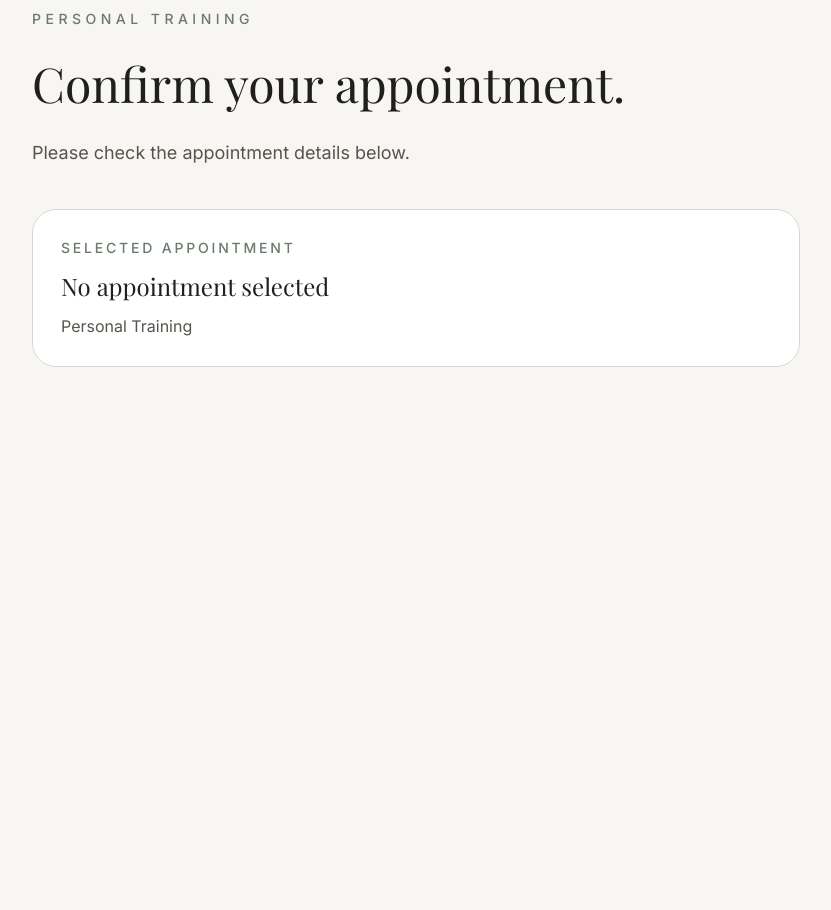
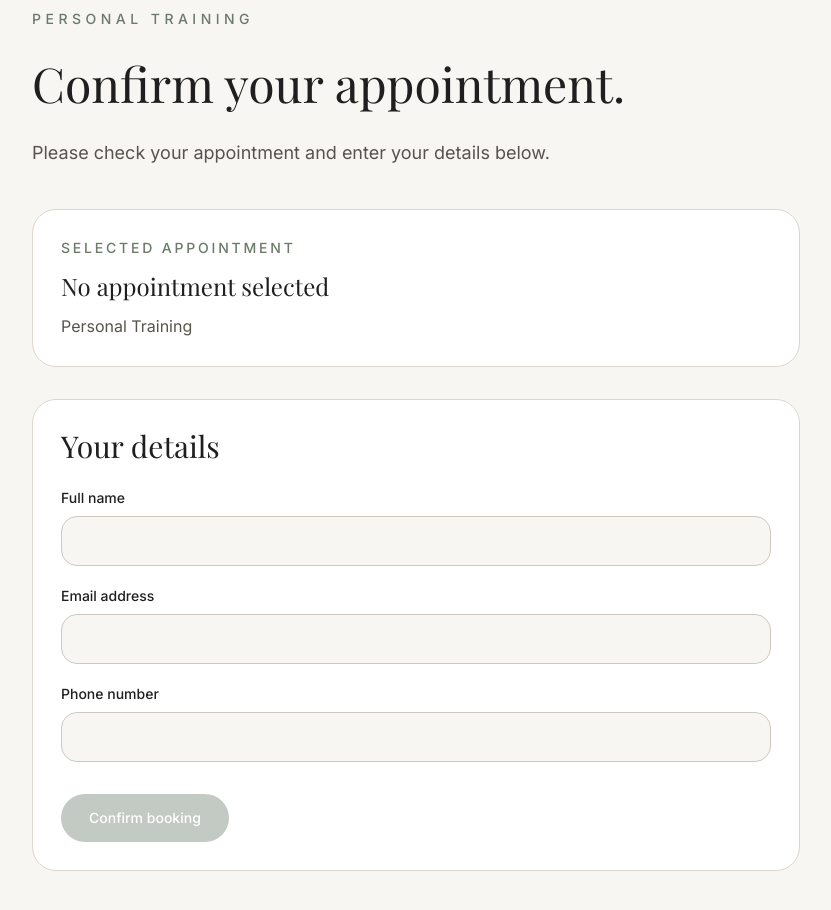
Before and after one commit to gazpeanut/wellness-collective, a Next.js app: page /book/personal-training/confirm in a window 1280 px wide. Shown: the part 140-1050 px from the top of the page, without its empty margins (224-1055 px from the left). Before the commit the page ends 800 px from the top, so only its background shows below. Built offline with nearby package versions, Linux system fonts and the light colour scheme; a web font is replaced by a local one.

Commit message:
Add PT booking form and confirmation

```diff
--- a/app/book/personal-training/confirm/page.tsx
+++ b/app/book/personal-training/confirm/page.tsx
@@ -1,16 +1,31 @@
+"use client";
+
+import { useSearchParams } from "next/navigation";
+import { useState } from "react";
 import Header from "@/components/Header";
 
-type ConfirmPageProps = {
-  searchParams: Promise<{
-    slot?: string;
-  }>;
-};
+export default function ConfirmPage() {
+  const searchParams = useSearchParams();
+  const selectedSlot =
+    searchParams.get("slot") ?? "No appointment selected";
 
-export default async function ConfirmPage({
-  searchParams,
-}: ConfirmPageProps) {
-  const params = await searchParams;
-  const selectedSlot = params.slot ?? "No appointment selected";
+  const [name, setName] = useState("");
+  const [email, setEmail] = useState("");
+  const [phone, setPhone] = useState("");
+  const [bookingConfirmed, setBookingConfirmed] = useState(false);
+
+  const formIsComplete =
+    name.trim() !== "" &&
+    email.trim() !== "" &&
+    phone.trim() !== "";
+
+  function handleConfirmBooking() {
+    if (!formIsComplete) {
+      return;
+    }
+
+    setBookingConfirmed(true);
+  }
 
   return (
     <main className="min-h-screen bg-[#F8F6F3] text-[#1F1F1F]">
@@ -27,7 +42,7 @@ export default async function ConfirmPage({
           </h1>
 
           <p className="mt-6 text-lg leading-8 text-stone-600">
-            Please check the appointment details below.
+            Please check your appointment and enter your details below.
           </p>
 
           <div className="mt-10 rounded-3xl border border-[#DDD6CF] bg-white p-7">
@@ -43,6 +58,95 @@ export default async function ConfirmPage({
               Personal Training
             </p>
           </div>
+
+          {!bookingConfirmed ? (
+            <div className="mt-8 rounded-3xl border border-[#DDD6CF] bg-white p-7">
+              <h2 className="font-display text-3xl">
+                Your details
+              </h2>
+
+              <div className="mt-6 space-y-5">
+                <div>
+                  <label
+                    htmlFor="name"
+                    className="mb-2 block text-sm font-medium"
+                  >
+                    Full name
+                  </label>
+
+                  <input
+                    id="name"
+                    type="text"
+                    value={name}
+                    onChange={(event) => setName(event.target.value)}
+                    className="w-full rounded-2xl border border-[#CFC8C1] bg-[#F8F6F3] px-4 py-3 outline-none focus:border-[#6B7A6B]"
+                  />
+                </div>
+
+                <div>
+                  <label
+                    htmlFor="email"
+                    className="mb-2 block text-sm font-medium"
+                  >
+                    Email address
+                  </label>
+
+                  <input
+                    id="email"
+                    type="email"
+                    value={email}
+                    onChange={(event) => setEmail(event.target.value)}
+                    className="w-full rounded-2xl border border-[#CFC8C1] bg-[#F8F6F3] px-4 py-3 outline-none focus:border-[#6B7A6B]"
+                  />
+                </div>
+
+                <div>
+                  <label
+                    htmlFor="phone"
+                    className="mb-2 block text-sm font-medium"
+                  >
+                    Phone number
+                  </label>
+
+                  <input
+                    id="phone"
+                    type="tel"
+                    value={phone}
+                    onChange={(event) => setPhone(event.target.value)}
+                    className="w-full rounded-2xl border border-[#CFC8C1] bg-[#F8F6F3] px-4 py-3 outline-none focus:border-[#6B7A6B]"
+                  />
+                </div>
+              </div>
+
+              <button
+                type="button"
+                onClick={handleConfirmBooking}
+                disabled={!formIsComplete}
+                className="mt-8 rounded-full bg-[#6B7A6B] px-7 py-3.5 text-sm font-medium text-white transition disabled:cursor-not-allowed disabled:opacity-40"
+              >
+                Confirm booking
+              </button>
+            </div>
+          ) : (
+            <div className="mt-8 rounded-3xl bg-[#E4D9CF] p-7">
+              <p className="text-sm font-medium uppercase tracking-[0.2em] text-[#6B7A6B]">
+                Booking confirmed
+              </p>
+
+              <h2 className="mt-3 font-display text-3xl">
+                You&apos;re booked in.
+              </h2>
+
+              <p className="mt-4 leading-7 text-stone-700">
+                {name}, your Personal Training appointment is booked for{" "}
+                {selectedSlot}.
+              </p>
+
+              <p className="mt-2 leading-7 text-stone-600">
+                We&apos;ll eventually send confirmation details to {email}.
+              </p>
+            </div>
+          )}
         </div>
       </section>
     </main>
```
